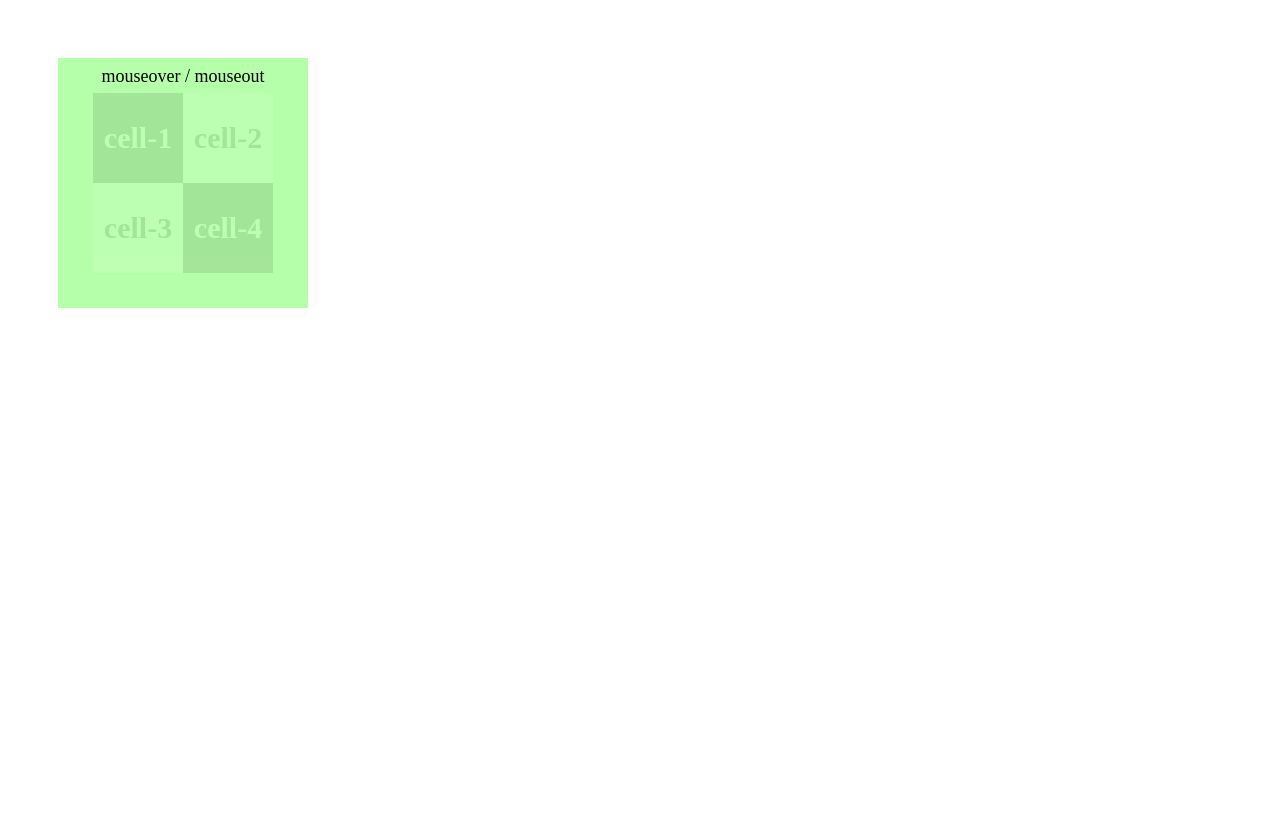
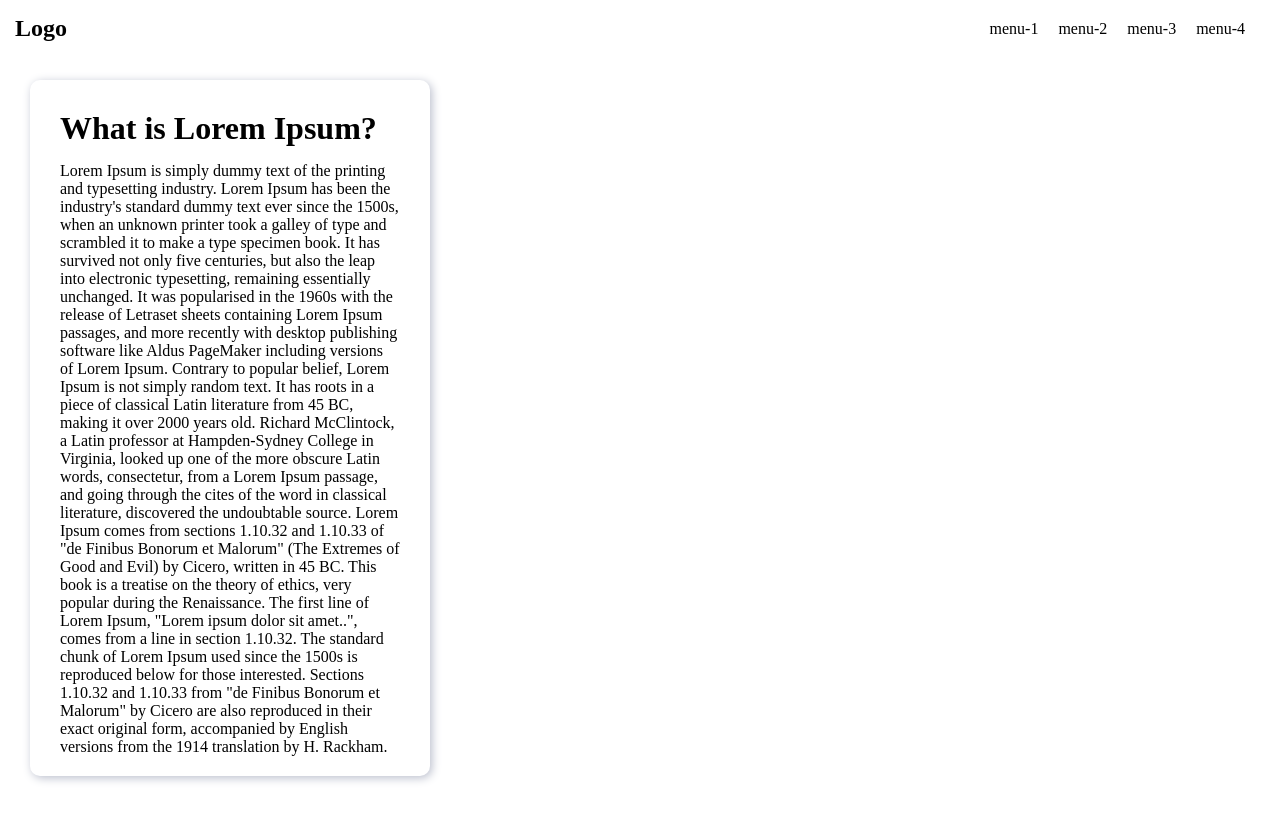
Before and after one commit to LENDOLPE/JavaScript-Starter, a plain HTML site: page PrecticePlace/JsHtmlcode/Prectice.HTML in a window 1280 px wide. Drawn offline with Linux system fonts and the light colour scheme.

Commit message:
22-06-09

```diff
--- a/PrecticePlace/JSCss/Prectice.css
+++ b/PrecticePlace/JSCss/Prectice.css
@@ -1,64 +1,76 @@
 * {
+  margin: 0;
+  padding: 0;
   box-sizing: border-box;
 }
 
 body {
-  padding: 50px;
+  padding: 80px 30px;
 }
 
-.box {
+#nav {
+  position: fixed;
+  top: 0;
+  left: 0;
   display: flex;
-  width: 250px;
-  height: 250px;
+  justify-content: space-between;
+  align-items: center;
+  width: 100%;
+  padding: 15px;
+  background-color: #ffffff;
+  transition-duration: 0.3s;
 }
 
-#box1 {
-  justify-content: center;
-  align-items: center;
-  margin-bottom: 40px;
-  font-size: 35px;
-  background-color: #acfffc;
+.menus {
+  display: flex;
 }
 
-#box2 {
-  flex-flow: row wrap;
-  position: relative;
-  padding: 35px;
-  background-color: #b6ffaa;
+.menu {
+  margin-right: 20px;
+  list-style: none;
 }
 
-#box2 .title {
-  position: absolute;
-  top: 8px;
-  left: 0;
-  width: 100%;
-  font-size: 18px;
-  font-weight: 500;
-  text-align: center;
+#content {
+  width: 400px;
+  padding: 20px 30px;
+  border-radius: 10px;
+  box-shadow: 2px 2px 10px #babecc;
 }
 
-.cell {
-  width: 50%;
-  display: flex;
-  justify-content: center;
-  align-items: center;
-  font-size: 30px;
-  font-weight: 900;
-  opacity: 0.1;
+.title {
+  margin: 10px 0 15px;
 }
 
-.on {
+#to-top {
+  position: fixed;
+  right: 50px;
+  bottom: 30px;
+  display: flex;
+  align-items: center;
+  justify-content: center;
+  width: 50px;
+  height: 50px;
+  border-radius: 50%;
+  background-color: #fefefe;
+  box-shadow: 2px 2px 10px #bfbfbf;
+  visibility: hidden;
   opacity: 0;
+  transition-duration: 0.3s;
+  cursor: pointer;
 }
 
-#cell-1,
-#cell-4 {
-  color: #ffffff;
-  background-color: #000000;
+.shadow {
+  box-shadow: 2px 2px 10px #bfbfbf;
 }
 
-#cell-2,
-#cell-3 {
-  color: #000000;
-  background-color: #ffffff;
+#to-top.show {
+  visibility: visible;
+  opacity: 1;
 }
+.lift-up {
+  transition-property: transform;
+
+  transform: translateY(-70px);
+
+  transition-duration: 1.5s;
+}
--- /dev/null
+++ b/PrecticePlace/JScode/Prectice2.js
@@ -0,0 +1,18 @@
+// 1. Destructuring 문법을 활용해서 numbers 배열의 각 요소를 one, two, three라는 변수에 할당해보세요.
+const numbers = [1, 2, 3];
+
+// 2. Destructuring 문법을 활용해서 TV는 livingRoom, 나머지 요소들(배열)은 kitchen 변수에 할당해 주세요.
+const products = ["TV", "식탁", "냉장고", "전기밥솥", "전자레인지", "오븐", "식기세척기"];
+
+// 3. Destructuring 문법을 활용해서 두 변수의 값을 서로 바꿔주세요.
+let firstName = "Kang";
+let lastName = "Young";
+
+// 테스트 코드
+console.log(one);
+console.log(two);
+console.log(three);
+console.log(livingRoom);
+console.log(kitchen[1]);
+console.log(firstName);
+console.log(lastName);
--- a/PrecticePlace/JScode/prectice.js
+++ b/PrecticePlace/JScode/prectice.js
@@ -1,26 +1,26 @@
-/**
- * [마우스 이동 이벤트]
- *
- * > MouseEvent.type
- * mousemove: 마우스 포인터가 움직일 때
- * mouseover: 마우스 포인터가 요소 밖에서 안으로 움직일 때
- * mouseout: 마우스 포인터가 요소 안에서 밖으로 움직일 때
- *
- * > MouseEvent.target
- * : 이벤트가 발생한 요소
- *
- * > MouseEvent.relatedTarget
- * : 이벤트가 발생하기 직전(또는 직후)에 마우스가 위치해 있던 요소
- */
+const words = ["Codeit", "JavaScript", "DOM", "document", "window", "Event", "Bubbling", "Delegation"];
+const container = document.querySelector("#container");
 
-const box2 = document.querySelector("#box2");
+function getRandomInt(minimum, maximum) {
+  const min = Math.ceil(minimum);
+  const max = Math.floor(maximum);
 
-function printEventData(e) {
-  console.log("event:", e.type);
-  console.log("target:", e.target);
-  console.log("relatedTarget:", e.relatedTarget);
-  console.log("------------------------------------");
+  return Math.floor(Math.random() * (max - min)) + min;
 }
 
-box2.addEventListener("mouseover", printEventData);
-box2.addEventListener("mouseout", printEventData);
+function init() {
+  const maxPositionX = container.offsetWidth - 90;
+  const maxPositionY = container.offsetHeight - 100;
+
+  for (let word of words) {
+    const span = document.createElement("span");
+    span.classList.add("word");
+    span.style.top = `${getRandomInt(20, maxPositionY)}px`;
+    span.style.left = `${getRandomInt(20, maxPositionX)}px`;
+    span.dataset.word = word;
+    span.textContent = word;
+    container.append(span);
+  }
+}
+
+init();
--- a/PrecticePlace/JsHtmlcode/Prectice.HTML
+++ b/PrecticePlace/JsHtmlcode/Prectice.HTML
@@ -6,13 +6,36 @@
     <link rel="stylesheet" href="../JSCss/Prectice.css" />
   </head>
   <body>
-    <div id="box2" class="box">
-      <b class="title">mouseover / mouseout</b>
-      <div id="cell-1" class="cell">cell-1</div>
-      <div id="cell-2" class="cell">cell-2</div>
-      <div id="cell-3" class="cell">cell-3</div>
-      <div id="cell-4" class="cell">cell-4</div>
+    <div id="nav">
+      <h2>Logo</h2>
+      <ul class="menus">
+        <li class="menu">menu-1</li>
+        <li class="menu">menu-2</li>
+        <li class="menu">menu-3</li>
+        <li class="menu">menu-4</li>
+      </ul>
     </div>
-    <script src="../JScode/Prectice.js"></script>
+    <div id="content">
+      <h1 class="title">What is Lorem Ipsum?</h1>
+      <div class="text">
+        Lorem Ipsum is simply dummy text of the printing and typesetting industry. Lorem Ipsum has been the industry's
+        standard dummy text ever since the 1500s, when an unknown printer took a galley of type and scrambled it to make
+        a type specimen book. It has survived not only five centuries, but also the leap into electronic typesetting,
+        remaining essentially unchanged. It was popularised in the 1960s with the release of Letraset sheets containing
+        Lorem Ipsum passages, and more recently with desktop publishing software like Aldus PageMaker including versions
+        of Lorem Ipsum. Contrary to popular belief, Lorem Ipsum is not simply random text. It has roots in a piece of
+        classical Latin literature from 45 BC, making it over 2000 years old. Richard McClintock, a Latin professor at
+        Hampden-Sydney College in Virginia, looked up one of the more obscure Latin words, consectetur, from a Lorem
+        Ipsum passage, and going through the cites of the word in classical literature, discovered the undoubtable
+        source. Lorem Ipsum comes from sections 1.10.32 and 1.10.33 of "de Finibus Bonorum et Malorum" (The Extremes of
+        Good and Evil) by Cicero, written in 45 BC. This book is a treatise on the theory of ethics, very popular during
+        the Renaissance. The first line of Lorem Ipsum, "Lorem ipsum dolor sit amet..", comes from a line in section
+        1.10.32. The standard chunk of Lorem Ipsum used since the 1500s is reproduced below for those interested.
+        Sections 1.10.32 and 1.10.33 from "de Finibus Bonorum et Malorum" by Cicero are also reproduced in their exact
+        original form, accompanied by English versions from the 1914 translation by H. Rackham.
+      </div>
+    </div>
+    <div id="to-top">▲Top</div>
+    <script src="../JScode/Prectice2.js"></script>
   </body>
 </html>
```
Also changed, not shown: PrecticePlace/images/background.jpg (added), PrecticePlace/images/background.png (added), PrecticePlace/images/flag-blue.png (deleted), PrecticePlace/images/flag-white.png (deleted), PrecticePlace/images/left-arrow.png (added), PrecticePlace/images/phone-call.png (added), PrecticePlace/images/profile.png (added), PrecticePlace/images/send.png (added), PrecticePlace/images/video-call.png (added), 2 other files.
